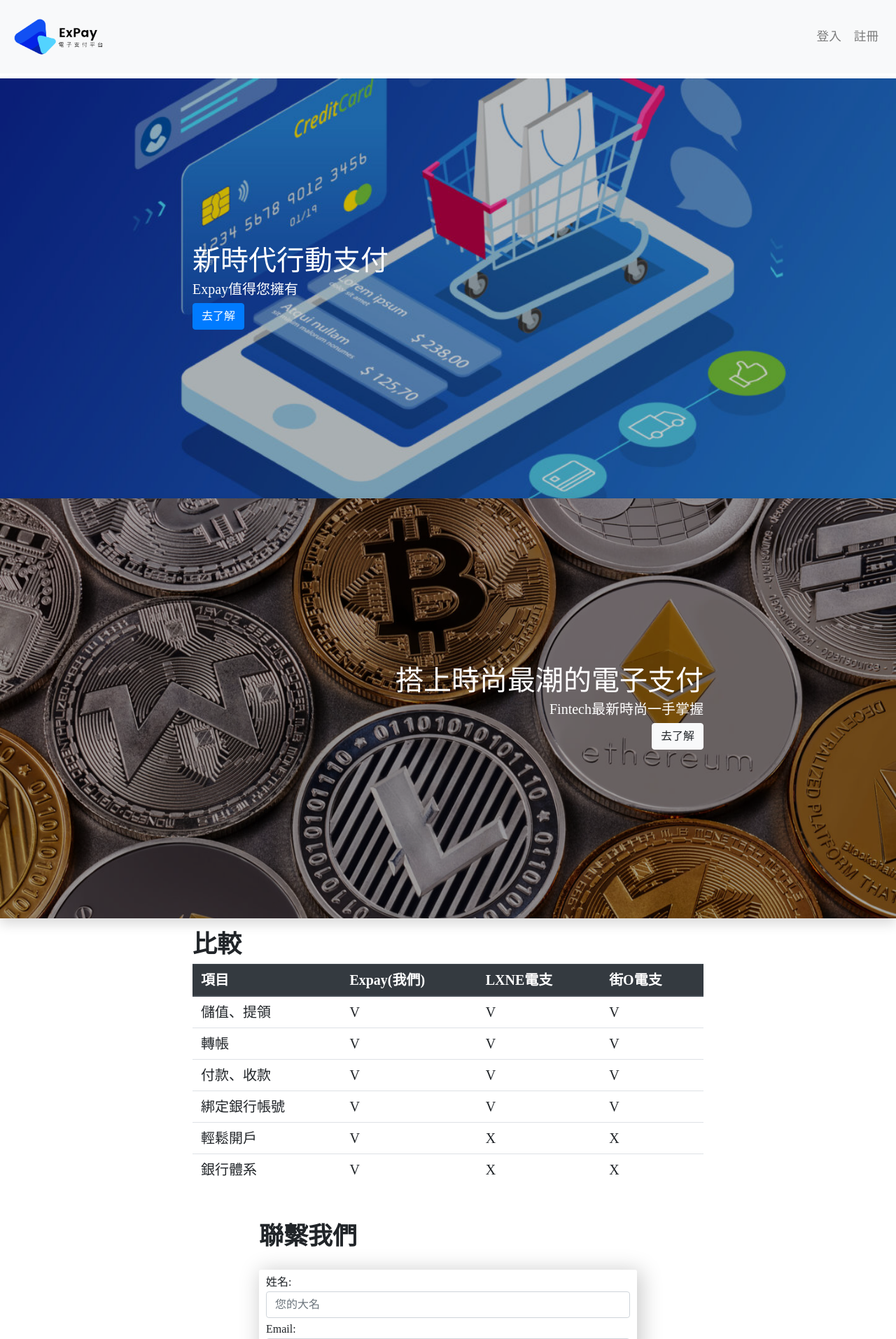
After one commit to owen0414/Expay, a Java web app: page /intro in a window 1280 px wide. The commit adds this page. Shown: the top 1913 px of the page at 70% size. Run offline with Spring Boot 4, a stand-in JSP engine, Linux system fonts and the light colour scheme; data that the repository does not hold is empty; style sheets or scripts are compiled from the project's sources; the project's own start-up code is not run, and a stand-in starts its controllers and pages; some of the project's set-up classes (security, data sources, template engines, error pages and the like) are left out, and stand-ins take their place; some libraries are stand-ins or nearby versions.

Commit message:
新增首頁、footer修改!

```diff
--- a/WebContent/WEB-INF/jsp/frontend/footer.jsp
+++ b/WebContent/WEB-INF/jsp/frontend/footer.jsp
@@ -1,12 +1,35 @@
 <%@ page language="java" contentType="text/html; charset=UTF-8" pageEncoding="UTF-8"%>
 
-<div class="footer">
-    <div class="footer_container">
+<div class="footer text-white">
+    <div class="footer_container mb-5">
         <div class="footer_title">
-            <span>聯絡我們</span>
+            <span>Copyright &copy; 2021 Expay Inc. All right reserved.</span>
+        </div>
+    </div>
+    <div class="container">
+        <div class="row justify-content-center text-center">
+            <div class="col-4">
+                <h3>聯繫我們</h3>
+                <p>service@expay.esunbank.com</p>
+                <p>(02)12345678</p>
+            </div>
+            <div class="col-4">
+                <h3>地址</h3>
+                <p>新北市三重區中興北街42巷17弄10號</p>
+            </div>
+            <div class="col-4">
+                <h3>技術支持</h3>
+                <p>玉山銀行</p>
+            </div>
         </div>
     </div>
 </div>
 
 <!-- PaymentNotification -->
 <%@ include file="/WEB-INF/jsp/frontend/paymentNotificationModal.jsp"%>
+<style>
+    .footer h3{
+        font-size: 20px;
+        margin-bottom: 10px;
+    }
+</style>
--- /dev/null
+++ b/WebContent/WEB-INF/jsp/frontend/intro.jsp
@@ -0,0 +1,200 @@
+<%@ include file="/WEB-INF/jsp/includes.jsp"%> <%@ page pageEncoding="UTF-8"
+contentType="text/html; charset=UTF-8"%>
+<!DOCTYPE html>
+<html>
+  <head>
+    <title>介紹</title>
+    <%@ include file="/WEB-INF/jsp/frontend/include.jsp"%>
+  </head>
+  <body>
+    <!-- Navigation -->
+    <%@ include file="/WEB-INF/jsp/frontend/navigate.jsp"%>
+
+    <!-- Content -->
+    <div class="call-to-action">
+      <div class="shadow"></div>
+      <div class="container">
+        <div class="row justify-content-center">
+          <div class="col-md-8 col-12">
+            <h2>新時代行動支付</h2>
+            <p>Expay值得您擁有</p>
+            <button class="btn btn-primary">去了解</button>
+          </div>
+        </div>
+      </div>
+    </div>
+
+    <div class="call-to-action cta2">
+      <div class="shadow"></div>
+      <div class="container">
+        <div class="row justify-content-center">
+          <div class="col-md-8 col-12">
+            <h2>搭上時尚最潮的電子支付</h2>
+            <p>Fintech最新時尚一手掌握</p>
+            <button class="btn btn-light">去了解</button>
+          </div>
+        </div>
+      </div>
+    </div>
+
+    <div class="compare-table">
+      <div class="container">
+        <div class="row justify-content-center">
+          <div class="col-md-8 col-12">
+            <h2>比較</h2>
+            <table class="table">
+              <thead class="thead-dark">
+                <tr>
+                  <th scope="col">項目</th>
+                  <th scope="col">Expay(我們)</th>
+                  <th scope="col">LXNE電支</th>
+                  <th scope="col">街O電支</th>
+                </tr>
+              </thead>
+              <tbody>
+                <tr>
+                  <td scope="row">儲值、提領</td>
+                  <td>V</td>
+                  <td>V</td>
+                  <td>V</td>
+                </tr>
+                <tr>
+                  <td scope="row">轉帳</td>
+                  <td>V</td>
+                  <td>V</td>
+                  <td>V</td>
+                </tr>
+                <tr>
+                  <td scope="row">付款、收款</td>
+                  <td>V</td>
+                  <td>V</td>
+                  <td>V</td>
+                </tr>
+                <tr>
+                  <td scope="row">綁定銀行帳號</td>
+                  <td>V</td>
+                  <td>V</td>
+                  <td>V</td>
+                </tr>
+                <tr>
+                  <td scope="row">輕鬆開戶</td>
+                  <td>V</td>
+                  <td>X</td>
+                  <td>X</td>
+                </tr>
+                <tr>
+                  <td scope="row">銀行體系</td>
+                  <td>V</td>
+                  <td>X</td>
+                  <td>X</td>
+                </tr>
+              </tbody>
+            </table>
+          </div>
+        </div>
+      </div>
+    </div>
+
+    <div class="contact-us">
+      <div class="container">
+        <div class="row justify-content-center">
+          <div class="col-md-6 col-12">
+            <h2>聯繫我們</h2>
+            <form action="" class="mybox">
+              <div class="mb-2">
+                <label for="fullname">姓名:</label>
+                <input type="text" name="fullname" id="fullname" class="form-control" placeholder="您的大名">
+              </div>
+              <div class="mb-2">
+                <label for="email">Email:</label>
+                <input type="email" name="email" id="email" class="form-control" placeholder="user@example">
+              </div>
+              <div class="mb-2">
+                <label for="phone">手機:</label>
+                <input type="text" name="phone" id="phone" class="form-control" placeholder="09xxxxxxxx">
+              </div>
+              <div class="mb-2">
+                <label for="description">詳細說明:</label>
+                <textarea name="description" id="description" rows="10" class="form-control" placeholder="詳細填寫您的問題"></textarea>
+              </div>
+              <div class="mb-2 text-right">
+                <button type="button" class="btn btn-primary">聯繫</button>
+              </div>
+            </form>
+          </div>
+        </div>
+      </div>
+    </div>
+
+    <!-- Footer -->
+    <%@ include file="/WEB-INF/jsp/frontend/footer.jsp"%>
+    <style>
+      .call-to-action{
+      	display: flex;
+      	align-items: center;
+        color: #fff;
+        position: relative;
+        margin-top: 40px;
+        background: url("${pageContext.request.contextPath}/resources/img/cta-bg.jpg") #0a2279;
+        background-repeat: no-repeat;
+        background-position: center center;
+        background-size: cover;
+        min-height: 600px;
+      }
+
+      .call-to-action h2{
+      	font-size: 40px;
+      	margin-bottom: 10px;
+      }
+
+      .call-to-action p{
+      	font-size: 20px;
+      	margin-bottom: 10px;
+      }
+
+      .shadow{
+        position: absolute;
+        top: 0;
+        left: 0;
+        right: 0;
+        background: rgba(0,0,0,0.2);
+        min-height: 600px;
+      }
+
+      .call-to-action.cta2{
+        margin-top: 0;
+      	background-image: url("${pageContext.request.contextPath}/resources/img/cta2-bg.jpg");
+        text-align: right;
+      }
+
+      .cta2 .shadow{
+        background:rgba(0,0,0,0.35);
+      }
+
+      .compare-table{
+        padding: 20px 0;
+        font-size: 20px;
+      }
+
+      .compare-table h2{
+        font-size: 35px;
+        font-weight: bold;
+        margin-bottom: 10px;
+      }
+
+      .contact-us{
+        padding: 20px 0;
+      }
+
+      .contact-us h2{
+        font-size: 35px;
+        font-weight: bold;
+        margin-bottom: 30px;
+      }
+
+      .contact-us label{
+        margin-bottom: 5px;
+      }
+    </style>
+  </body>
+</html>
--- a/WebContent/resources/js/custom.js
+++ b/WebContent/resources/js/custom.js
@@ -1,7 +1,7 @@
 //使用axios前請先設定
 // BASE_URL
-const BASE_URL = 'http://172.19.35.133/'
-//const BASE_URL = "http://172.19.35.97/";
+//const BASE_URL = 'http://172.19.35.133/'
+const BASE_URL = "http://172.19.35.97/";
 // const BASE_URL = "http://172.19.35.31/";
 
 // $('body').css('padding-top', $('.navbar').outerHeight() + 'px')
--- a/src/com/rest/demo/controller/PageController.java
+++ b/src/com/rest/demo/controller/PageController.java
@@ -129,4 +129,9 @@ public class PageController {
 		return "frontend/bank";
 
 	}
+
+	@GetMapping("/intro")
+	public String intro() {
+		return "frontend/intro";
+	}
 }
```
Also changed, not shown: WebContent/WEB-INF/jsp/frontend/shopSetting.jsp (+6 -1 lines), WebContent/resources/img/cta-bg.jpg (added), WebContent/resources/img/cta2-bg.jpg (added).
